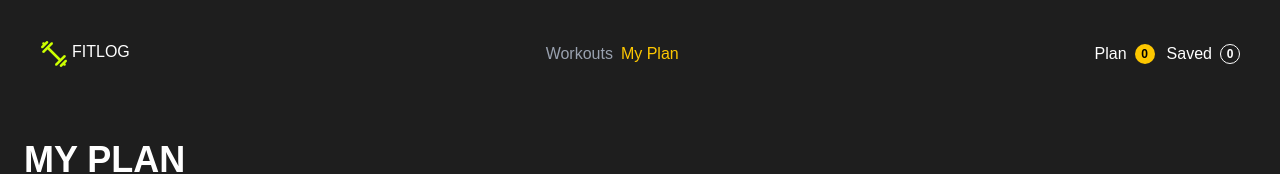
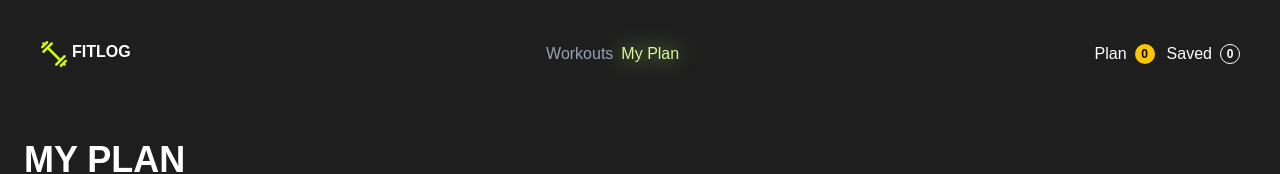
Before and after one commit to abrahasin99/FITLOG, a Next.js app: page /my-plan in a window 1280 px wide. Shown: the top 174 px of the page. Built offline with nearby package versions, Linux system fonts and the light colour scheme; no server answers.

Commit message:
fix: Styled navbar and footer section

```diff
--- a/src/components/Footer.tsx
+++ b/src/components/Footer.tsx
@@ -9,7 +9,7 @@ const Footer = () => {
         <div className='flex justify-between items-center p-10'>
             <div className='flex'>
                 <Image src={logo} alt='logo'/>
-                <h1>FITLOG</h1>
+                <h1 className='font-bold'>FITLOG</h1>
             </div>
             <p className='text-[#6B7280] text-sm'>&copy; 2026 Fitlog &mdash; Workout Library. Train hard, log honest.</p>
         </div>
--- a/src/components/Navbar.tsx
+++ b/src/components/Navbar.tsx
@@ -14,13 +14,13 @@ const Navbar = () => {
     <div className="flex justify-between items-center p-10">
       <div className="flex gap-1">
         <Image src={logo} alt="Logo" />
-        <h1 className="text-white">FITLOG</h1>
+        <h1 className="text-white font-bold">FITLOG</h1>
       </div>
 
       <div className="flex gap-2">
         <Link
           href="/"
-          className={pathname === "/" ? "text-yellow-400" : "text-gray-400"}
+          className={pathname === "/" ? "text-lime-200 drop-shadow-[0_0_10px_rgba(190,242,100,0.8)]" : "text-gray-400 hover:text-white"}
         >
           Workouts
         </Link>
@@ -28,7 +28,7 @@ const Navbar = () => {
         <Link
           href="/my-plan"
           className={
-            pathname === "/my-plan" ? "text-yellow-400" : "text-gray-400"
+            pathname === "/my-plan" ? "text-lime-200 drop-shadow-[0_0_10px_rgba(190,242,100,0.8)]" : "text-gray-400 hover:text-white"
           }
         >
           My Plan
@@ -37,7 +37,8 @@ const Navbar = () => {
 
       <div className="flex items-center gap-3">
         {/* Plan button with yellow badge */}
-        <button className="flex items-center gap-2 text-white">
+        <Link href="/my-plan">
+          <button className="flex items-center gap-2 text-white cursor-pointer">
             Plan
             {todayPlan.length >= 0 && (
               <span className="flex h-5 min-w-5 items-center justify-center rounded-full bg-yellow-400 px-1 text-xs font-bold text-black">
@@ -45,9 +46,11 @@ const Navbar = () => {
               </span>
             )}
           </button>
+        </Link>
 
         {/* Saved button with white-outlined badge */}
-        <button className="flex items-center gap-2 text-white">
+        <Link href="/my-plan">
+          <button className="flex items-center gap-2 text-white cursor-pointer">
             Saved
             {saved.length >= 0 && (
               <span className="flex h-5 min-w-5 items-center justify-center rounded-full border border-white bg-transparent px-1 text-xs font-bold text-white">
@@ -55,6 +58,7 @@ const Navbar = () => {
               </span>
             )}
           </button>
+        </Link>
       </div>
     </div>
   );
```
Lines whose indentation alone changed are shown as unchanged.
